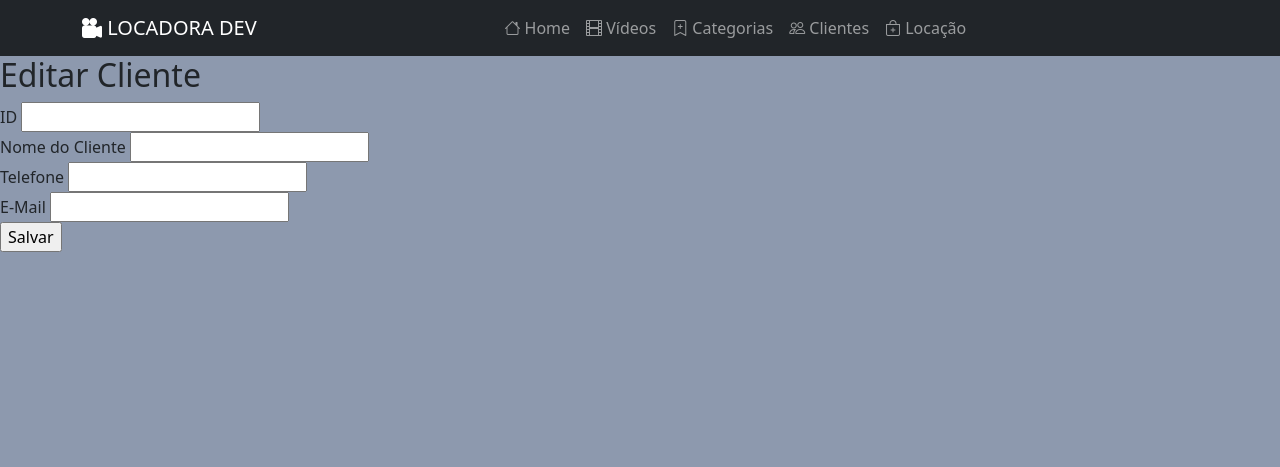
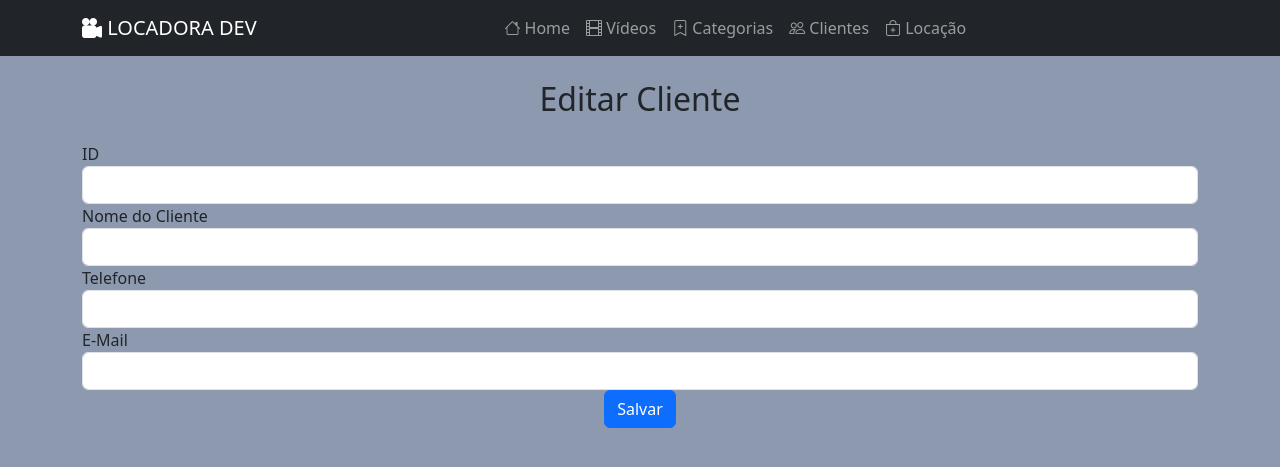
Before and after one commit to saviogeraldo/locadora, a PHP site: page /index.php?menu=editar-clientes in a window 1280 px wide. Shown: the top 467 px of the page. Run offline with PHP 8.4, Linux system fonts and the light colour scheme; data that the repository does not hold is empty.

Commit message:
inserir botstrap edt-cliente

```diff
--- a/editar-clientes.php
+++ b/editar-clientes.php
@@ -1,3 +1,5 @@
+<h2 class="text-center my-4">Editar Cliente</h2>
+
 <?php
 $idCliente = $_GET["idCliente"];
 $sql = "SELECT * FROM tbclientes WHERE idCliente = '{$idCliente}'";
@@ -5,29 +7,25 @@ $rs = mysqli_query($conexao, $sql) or die("Erro ao realizar a consulta. Erro: "
 $dados = mysqli_fetch_assoc($rs);
 ?>
 
-<h2>Editar Cliente</h2>
-
-<form action="index.php?menu=atualizar-clientes" method="post">
-    <div>
+<form action="index.php?menu=atualizar-clientes" method="post" class="container">
+    <div class="form-group">
         <label for="idCliente">ID</label>
-        <input type="text" name="idCliente" id="idCliente" value="<?=$dados["idCliente"]?>" readonly>
+        <input type="text" name="idCliente" id="idCliente" value="<?=$dados["idCliente"]?>" class="form-control" readonly>
     </div>
-    <div>
+    <div class="form-group">
         <label for="nomeCliente">Nome do Cliente</label>
-        <input type="text" name="nomeCliente" id="nomeCliente" value="<?=$dados["nomeCliente"]?>">
+        <input type="text" name="nomeCliente" id="nomeCliente" value="<?=$dados["nomeCliente"]?>" class="form-control">
+    </div>
+    <div class="form-group">
+        <label for="telefoneCliente">Telefone</label>
+        <input type="text" name="telefoneCliente" id="telefoneCliente" value="<?=$dados["telefoneCliente"]?>" class="form-control">
+    </div>
+    <div class="form-group">
+        <label for="emailCliente">E-Mail</label>
+        <input type="email" name="emailCliente" id="emailCliente" value="<?=$dados["emailCliente"]?>" class="form-control">
     </div>
 
-    <div>
-        <label for="telefoneCliente">Telefone</label>
-        <input type="text" name="telefoneCliente" id="telefoneCliente" value="<?=$dados["telefoneCliente"]?>">
-    </div>
-
-    <div>
-        <label for="emailCliente">E-Mail</label>
-        <input type="email" name="emailCliente" id="emailCliente" value="<?=$dados["emailCliente"]?>">
-    </div>
-
-    <div>
-         <input type="submit" value="Salvar">
+    <div class="text-center">
+         <input type="submit" value="Salvar" class="btn btn-primary">
     </div>
 </form>
```
